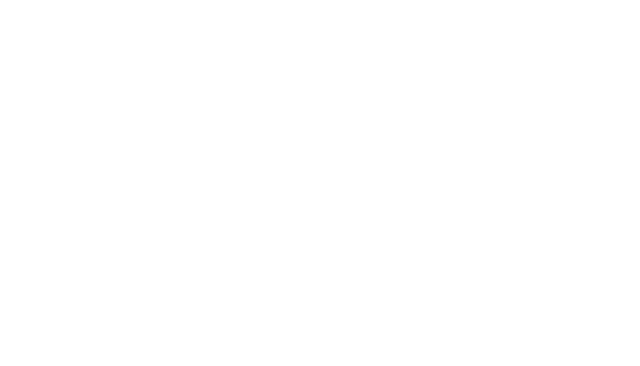
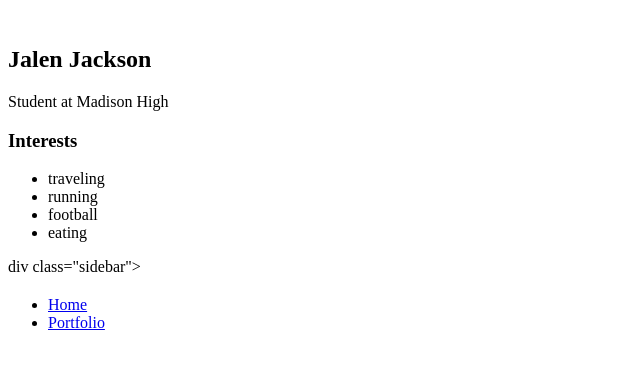
Before and after one commit to Deon-jalen/Deon-jalen.github.io, a plain HTML site: page index.html in a window 1280 px wide. Shown: the whole page, without its empty margins (0-640 px from the left). Drawn offline with Linux system fonts and the light colour scheme.

Commit message:
add portfolio page to website

```diff
--- a/fsd-projects/platformer/platformer.js
+++ b/fsd-projects/platformer/platformer.js
@@ -1,5 +1,5 @@
 $(function () {
-  // initialize canvas and context when able to
+   // initialize canvas and context when able to
   canvas = document.getElementById("canvas");
   ctx = canvas.getContext("2d");
   window.addEventListener("load", loadJson);
--- a/index.html
+++ b/index.html
@@ -1,13 +1,50 @@
 <!DOCTYPE html>
 <html>
   <head>
-    <title>CHANGE ME</title>
+    <title>Norbitland</title>
   </head>
 
   <body>
     <!-- All content goes here -->
     <div id="all-contents">
+      <nav>
 
+      </nav>
+      <main>
+
+      </main>
+        <!-- Sidebar section -->
+        <div class="sidebar"></div>
+      <img class=""
+        <!-- Content section -->
+        <div class="content">
+          <h2>Jalen Jackson</h2>
+          <p>Student at Madison High</p>
+          <!-- Interests section -->
+          <div id="interests">
+            <h3>Interests</h3>
+            <ul>
+              <li>traveling</li>
+              <li>running</li>
+              <li>football</li>
+              <li>eating</li>
+            </ul>
+          div class="sidebar">
+  <img class="sidebar-img" src="">
+  <nav>
+  <h1></h1>
+  <ul id="nav-ul">
+    <li class="nav-li">
+      <a href="index.html">Home</a>
+    </li>
+    <li class="nav-li">
+      <a href="portfolio.html">Portfolio</a>
+    </li>
+  </ul>
+</nav>
+</nav>
+        </div>
+      </main>
     </div>
   </body>
 </html>
```
Also changed, not shown: portfolio.html (+41 -0 lines).
